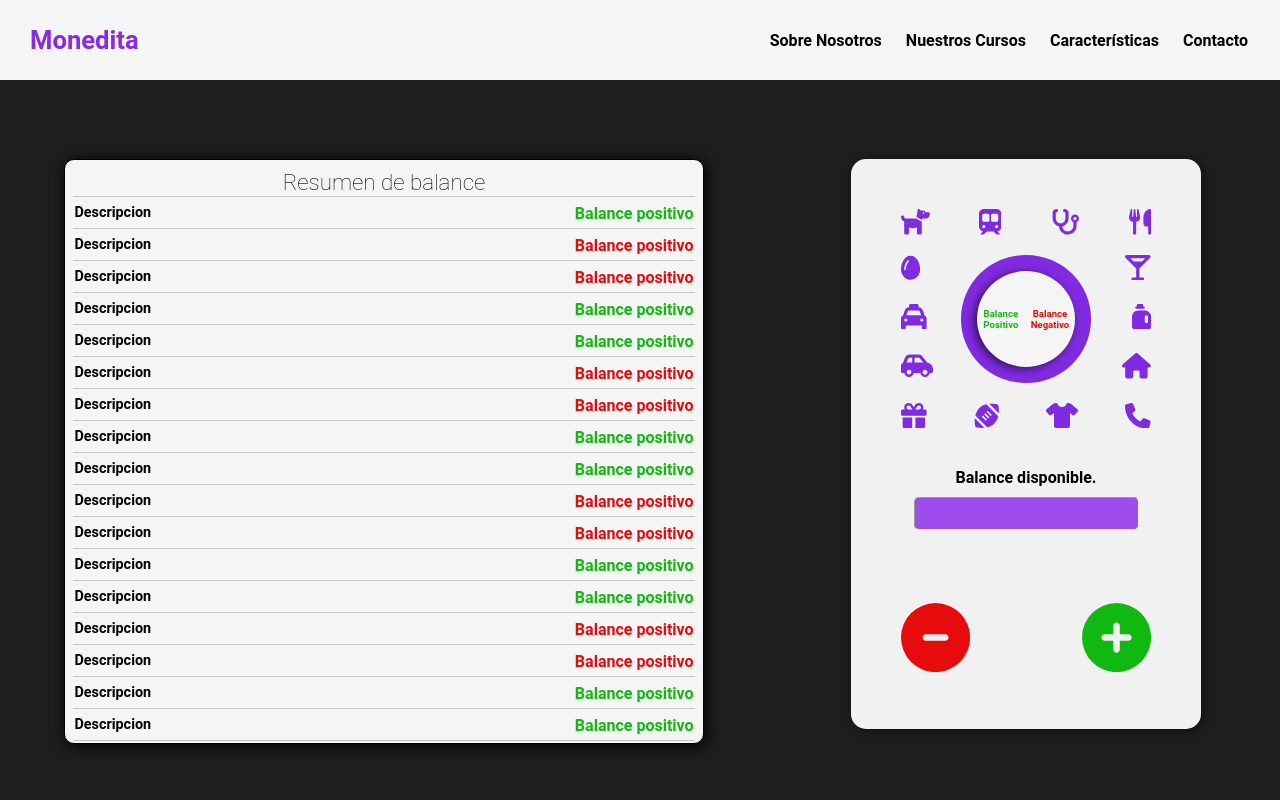
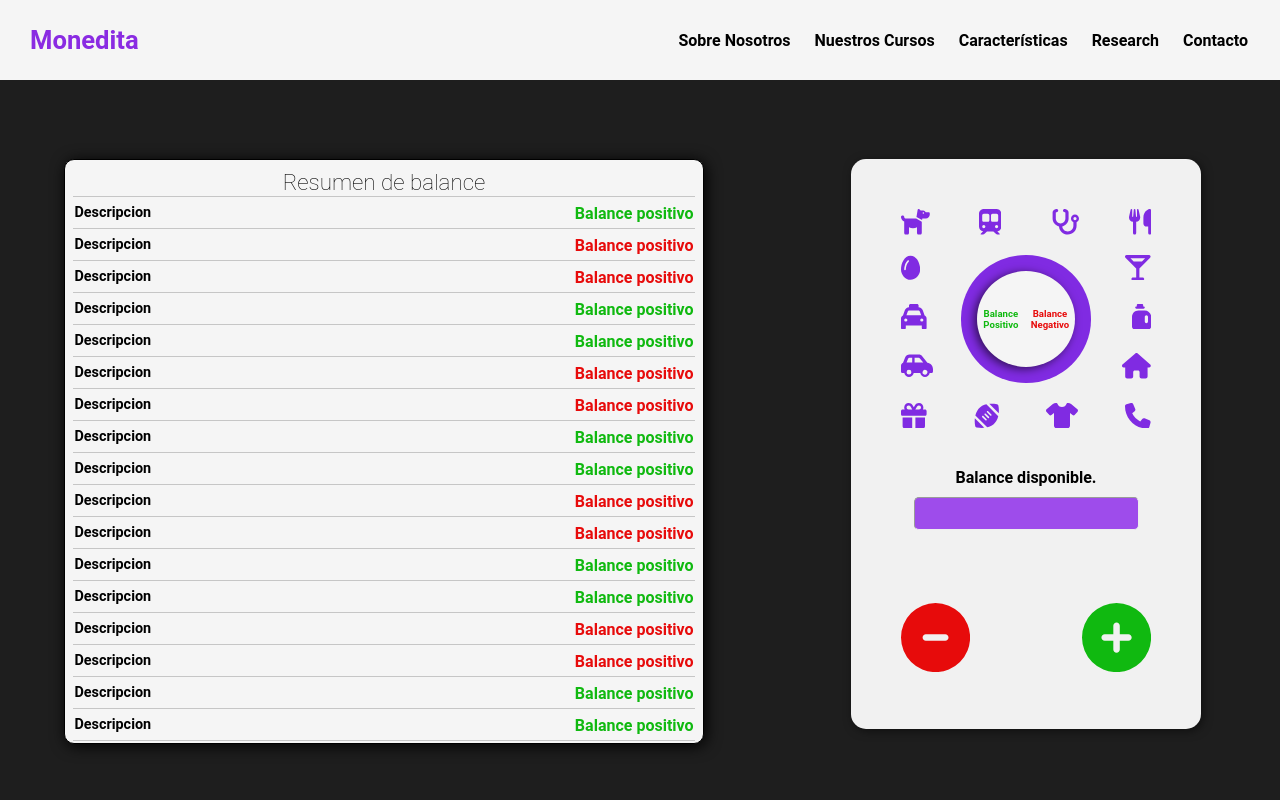
Before and after one commit to alvarito1709/monedita, a plain HTML site: page main/proyecto.html in a window 1280 px wide. Shown: the top 800 px of the page. Drawn offline with Linux system fonts and the light colour scheme.

Commit message:
correccion de navbar en pagina de app

```diff
--- a/main/proyecto.html
+++ b/main/proyecto.html
@@ -19,6 +19,9 @@
                 <a href="homepage.html#somos-monedita">Sobre Nosotros</a>
                 <a href="homepage.html#nuestros-cursos">Nuestros Cursos</a>
                 <a href="homepage.html#caracteristicas">Características</a>
+
+                <a href="research.html">Research</a>
+
                 <a href="contacto.html">Contacto</a>
             </nav>
         </div>
```
